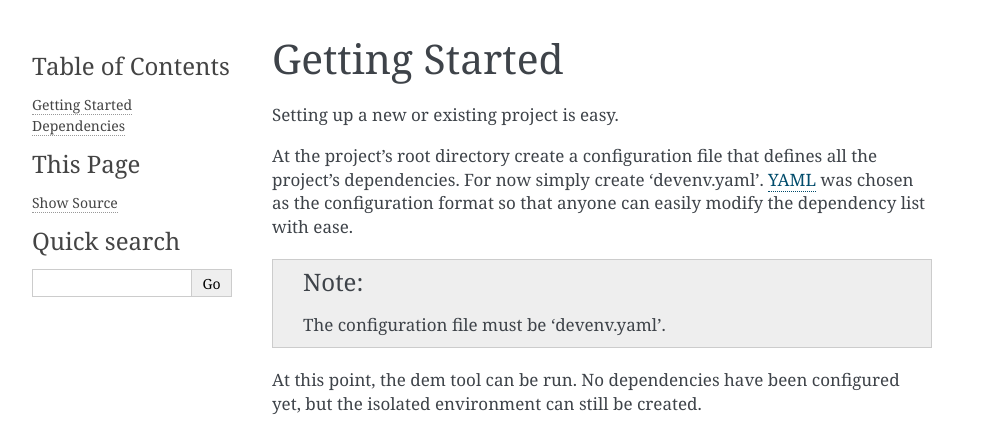
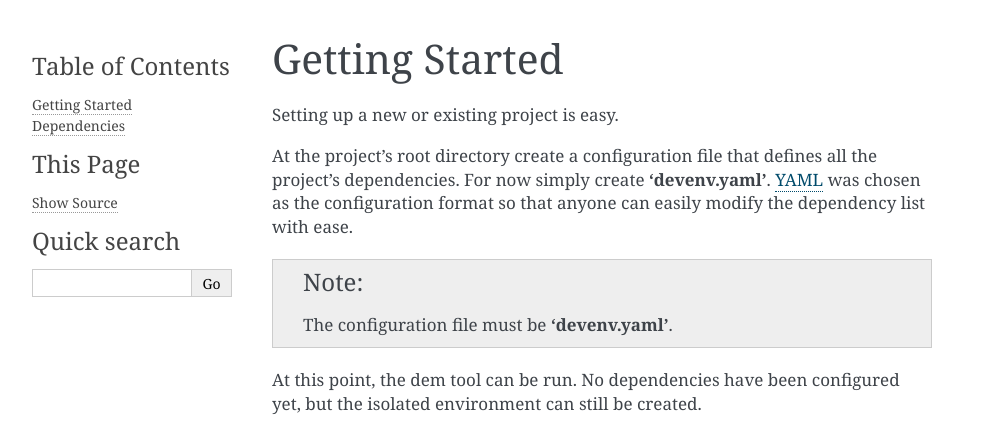
Before and after one commit to jopalach/dem, a Sphinx documentation site: the page built from docs/source/gettingstarted.rst, in a window 1280 px wide. Shown: the top 424 px of the page, without its empty margins (148-1141 px from the left). Built offline with Sphinx 7.4.7, drawn with Linux system fonts in a browser that asks for light colours.

```diff
--- a/docs/source/gettingstarted.rst
+++ b/docs/source/gettingstarted.rst
@@ -7,9 +7,9 @@
 Setting up a new or existing project is easy.
 
 At the project's root directory create a configuration file that defines all the project's dependencies.
-For now simply create 'devenv.yaml'.  `YAML <http://yaml.org/>`_ was chosen as the configuration format so that anyone can easily modify the dependency list with ease.
+For now simply create **'devenv.yaml'**.  `YAML <http://yaml.org/>`_ was chosen as the configuration format so that anyone can easily modify the dependency list with ease.
 
-.. note:: The configuration file must be 'devenv.yaml'.
+.. note:: The configuration file must be **'devenv.yaml'**.
 
 At this point, the dem tool can be run.  No dependencies have been configured yet, but the isolated environment can still be created.
 
```
